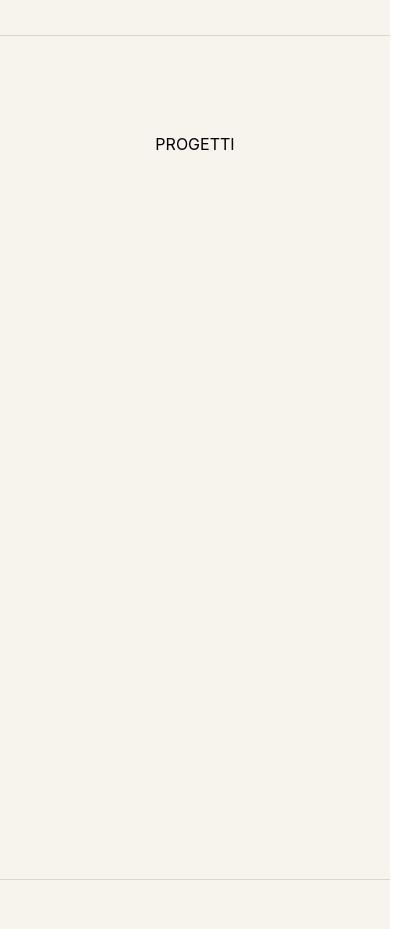
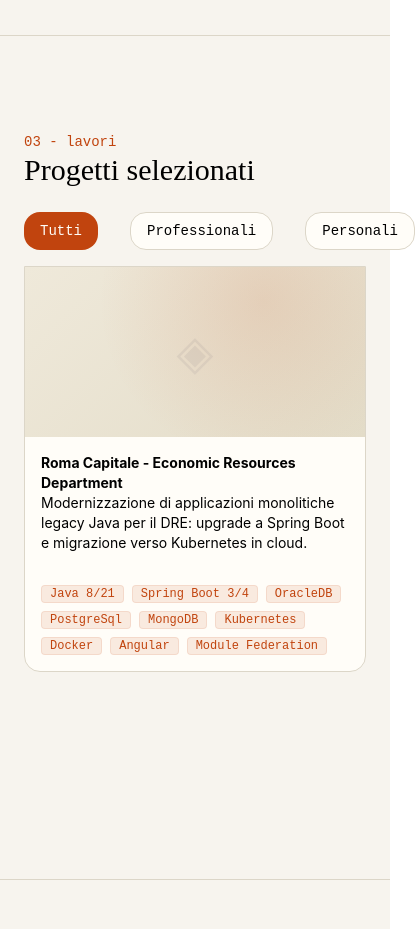
Before and after one commit to EavorschiRobert/portfolio, a React app: page / in a window 390 px wide. Shown: the part 3060-3989 px from the top of the page, 415 px wide, since content can reach past the window. Built offline with nearby package versions, Linux system fonts and the light colour scheme; the HTML template or start-up script is replaced by a standard one.

Commit message:
feat(language): add language switch

```diff
--- a/src/components/Hamburger/Hamburger.tsx
+++ b/src/components/Hamburger/Hamburger.tsx
@@ -1,12 +1,14 @@
 import './Hamburger.css';
 import {useState} from "react";
 import {navbarLinks} from "../../constants/navbar-links.ts";
+import {useLanguage} from "../../context/language-context.tsx";
 
 export type HamburgerProps = {
     isActive: boolean;
     setIsActive: () => void;
 }
 const Hamburger = () => {
+    const {language, setLanguage} = useLanguage();
     const [isMenuOpen, setIsMenuOpen] = useState<boolean>(false);
 
     const handleChangeMenu = () => {
@@ -17,16 +19,16 @@
     return (
         <>
             <button
-                className={`flex md:hidden hamburger ${isMenuOpen ? "active" : ""}`}
+                className={`flex lg:hidden hamburger ${isMenuOpen ? "active" : ""}`}
                 onClick={() => handleChangeMenu()}>
                 <span className="line"></span>
                 <span className="line"></span>
                 <span className="line"></span>
             </button>
             {isMenuOpen && (
-                <div className="absolute top-full left-0 w-full bg-background mt-2 rounded-4xl shadow-2xl md:hidden">
+                <div className="absolute top-full left-0 w-full bg-background mt-2 rounded-4xl shadow-2xl lg:hidden">
                     <ul className="flex flex-col py-6">
-                        {navbarLinks.map((link) => (
+                        {navbarLinks.find(item => item.location === language)?.data.map((link) => (
                             <li key={link.url}>
                                 <a
                                     href={link.url}
@@ -37,9 +39,15 @@
                                 </a>
                             </li>
                         ))}
+                        <div className="px-4">
+                            <div className="lang-switch w-1/3">
+                                <button className={`lang-btn ${language === 'ita' ? 'active' : ''}`} data-lang="it" onClick={() => setLanguage('ita')}>IT</button>
+                                <button className={`lang-btn ${language === 'eng' ? 'active' : ''}`} data-lang="en" onClick={() => setLanguage('eng')}>ENG</button>
+                            </div>
 
+                        </div>
                         <a
-                            className="button-primary mx-6 mt-4 text-center"
+                            className="flex-1 button-primary mx-6 mt-4 text-center"
                             onClick={() => handleChangeMenu()}
                         >
                             $ contattami
--- a/src/components/navbar/Navbar.tsx
+++ b/src/components/navbar/Navbar.tsx
@@ -16,7 +16,7 @@
                 <p>eavorschi</p>
             </span>
             {/* Desktop */}
-            <div className="hidden md:flex items-center gap-8 text-sm">
+            <div className="hidden lg:flex items-center gap-8 text-sm">
                 <ul className="flex gap-8 text-muted">
                     {
                         navbarLinks.find((item) => item.location === language)?.data.map((link) => (
@@ -26,7 +26,7 @@
                     ))}
                 </ul>
                 <div className="lang-switch">
-                    <button className={`lang-btn ${language === 'ita' ? 'active' : ''}`} data-lang="it" onClick={() => setLanguage('ita')}>ITA</button>
+                    <button className={`lang-btn ${language === 'ita' ? 'active' : ''}`} data-lang="it" onClick={() => setLanguage('ita')}>IT</button>
                     <button className={`lang-btn ${language === 'eng' ? 'active' : ''}`} data-lang="en" onClick={() => setLanguage('eng')}>ENG</button>
                 </div>
                 <a className="button-primary px-4 font-code">
--- /dev/null
+++ b/src/components/project-card/ProjectCard.css
@@ -0,0 +1,17 @@
+.cover {
+    height: 170px;
+    background: linear-gradient(135deg, #efe9da, #e3dcc8);
+    position: relative;
+    display: flex;
+    align-items: center;
+    justify-content: center;
+    color: var(--color-line);
+    font-size: 3rem;
+    overflow: hidden;
+}
+.cover::after {
+    content: "";
+    position: absolute;
+    inset: 0;
+    background: radial-gradient(circle at 70% 20%, rgba(193, 68, 14, .12), transparent 60%);
+}
--- /dev/null
+++ b/src/components/project-card/ProjectCard.tsx
@@ -0,0 +1,23 @@
+import type {ProjectViewType} from "../../types/project-view.type.ts";
+import './ProjectCard.css';
+
+export const ProjectCard = ({project}: {project: ProjectViewType}) => {
+    return(
+        <div className="bg-panel rounded-b-2xl border border-line flex flex-col h-full">
+            <span className="cover">
+                ◈
+            </span>
+            <span className="p-4 text-sm">
+                <p className="font-bold">{project.title}</p>
+                <p>{project.shortDescription}</p>
+            </span>
+            <span className="p-4 flex flex-wrap gap-2">
+                {project.tech.map((item) => (
+                    <p
+                        className="bg-accent-soft rounded px-2 border border-accent-soft text-accent font-code text-xs"
+                        key={item}>{item}</p>
+                ))}
+            </span>
+        </div>
+    )
+}
--- /dev/null
+++ b/src/constants/project-view.ts
@@ -0,0 +1,29 @@
+import type {ProjectLanguageView} from "../types/project-view.type.ts";
+
+export const projectView: ProjectLanguageView[] = [
+    {
+        location: 'ita',
+        data: [
+            {
+                type: 'pro',
+                title: 'Roma Capitale - Economic Resources Department',
+                shortDescription: 'Modernizzazione di applicazioni monolitiche legacy Java per il DRE: upgrade a Spring Boot e migrazione verso Kubernetes in cloud.',
+                description: 'Modernizzazione completa di applicazioni monolitiche legacy Java per il DRE di Roma Capitale: aggiornamento all\'ultima versione di Java, adozione di Spring Boot e migrazione verso un\'architettura a microservizi su Kubernetes in ambiente cloud, con focus su performance, scalabilità e manutenibilità.\n' +
+                    '\n' +
+                    'Presidio le scelte architetturali principali, bilanciando l\'evoluzione dei sistemi legacy con l\'adozione di tecnologie attuali, e coordinamento dela gestione delle criticità e degli interventi evolutivi sui sistemi esistenti.',
+                activities: [
+                    'Ruolo: Sviluppatore backend, Tech Lead e decision maker tecnico'
+                ],
+                client: 'Roma Capitale',
+                fromDate: 'Jun 2024',
+                tech: [
+                    'Java 8/21', 'Spring Boot 3/4',
+                    'OracleDB', 'PostgreSql', 'MongoDB',
+                    'Kubernetes', 'Docker', 'Angular',
+                    'Module Federation'
+                ]
+            },
+        ]
+    },
+
+]
--- /dev/null
+++ b/src/constants/work-buttons-filter.ts
@@ -0,0 +1,40 @@
+import type {WorkButtonFilter} from "../types/work-button-filter.type.ts";
+
+export const workButtonsFilter: WorkButtonFilter[] = [
+    {
+        location: 'ita',
+        data: [
+            {
+                title: 'Tutti',
+                filter: 'all'
+            },
+            {
+                title: 'Professionali',
+                filter: 'pro'
+            },
+            {
+                title: 'Personali',
+                filter: 'personal'
+            }
+        ]
+
+    },
+    {
+        location: 'eng',
+        data: [
+            {
+                title: 'All',
+                filter: 'all'
+            },
+            {
+                title: 'Professional',
+                filter: 'pro'
+            },
+            {
+                title: 'Personal',
+                filter: 'personal'
+            }
+        ]
+
+    }
+]
--- /dev/null
+++ b/src/sections/progetti/Progetti.css
@@ -0,0 +1,15 @@
+button:hover {
+    border-color: var(--color-accent);
+}
+.active {
+    background-color: var(--color-accent);
+    color: var(--color-panel);
+}
+.active:hover {
+    color: var(--color-terminal-bg);
+}
+.project-grid {
+    display: grid;
+    grid-template-columns: repeat(auto-fit, minmax(220px, 1fr));
+    gap: 20px;
+}
--- a/src/sections/progetti/Progetti.tsx
+++ b/src/sections/progetti/Progetti.tsx
@@ -1,7 +1,55 @@
+import {useLanguage} from "../../context/language-context.tsx";
+import {useState} from "react";
+import {workButtonsFilter} from "../../constants/work-buttons-filter.ts";
+import type {Filter} from "../../types/work-button-filter.type.ts";
+import './Progetti.css';
+import {projectView} from "../../constants/project-view.ts";
+import {ProjectCard} from "../../components/project-card/ProjectCard.tsx";
+
 const Progetti = () => {
+    const {language} = useLanguage();
+    const [activeFilter, setActiveFilter] = useState<'all' | 'pro' | 'personal'>('all');
     return(
-        <div id="progetti">
-            PROGETTI
+        <div id="progetti" className="w-full flex justify-start flex-col">
+            <div className="w-full">
+                {
+                    language === 'ita'
+                        ? (
+                            <>
+                                <p className="text-accent font-code text-sm">03 - lavori</p>
+                                <p className="font-heading text-3xl md:text-6xl mb-6">Progetti selezionati</p>
+                            </>
+                        )
+                        : (
+                            <>
+                                <p className="text-accent font-code text-sm">03 - work</p>
+                                <p className="font-heading text-3xl md:text-6xl mb-6">Selected projects</p>
+                            </>
+                        )
+                }
+            </div>
+            <div className="flex gap-8">
+                {
+                    workButtonsFilter.find(item => item.location === language)?.data.map((item: Filter) => (
+                        <button key={item.filter} className={
+                            `text-sm font-code
+                            bg-panel
+                             p-2 px-4 rounded-2xl
+                             cursor-pointer ${item.filter === activeFilter ? 'active' : 'border border-line'}
+                              `
+                        }
+                                onClick={() => setActiveFilter(item.filter)}
+                        >{item.title}</button>
+                    ))
+                }
+            </div>
+            <div className="project-grid mt-4">
+                {projectView
+                    .find(item => item.location === language)?.data
+                    .filter(item => item.type === activeFilter || activeFilter === 'all').map((item) => (
+                    <ProjectCard project={item}/>
+                ))}
+            </div>
         </div>
     )
 }
--- /dev/null
+++ b/src/types/project-view.type.ts
@@ -0,0 +1,15 @@
+export interface ProjectViewType {
+    title: string;
+    type: 'pro' | 'personal';
+    shortDescription: string;
+    description: string;
+    activities: string[];
+    tech: string[];
+    fromDate?: string;
+    toDate?: string;
+    client?: string;
+}
+export interface ProjectLanguageView {
+    location: 'ita' | 'eng';
+    data: ProjectViewType[];
+}
--- /dev/null
+++ b/src/types/work-button-filter.type.ts
@@ -0,0 +1,8 @@
+export interface Filter {
+    title: string;
+    filter: 'all' | 'pro' | 'personal';
+}
+export type WorkButtonFilter = {
+    location: 'ita' | 'eng',
+    data: Filter[],
+}
```
